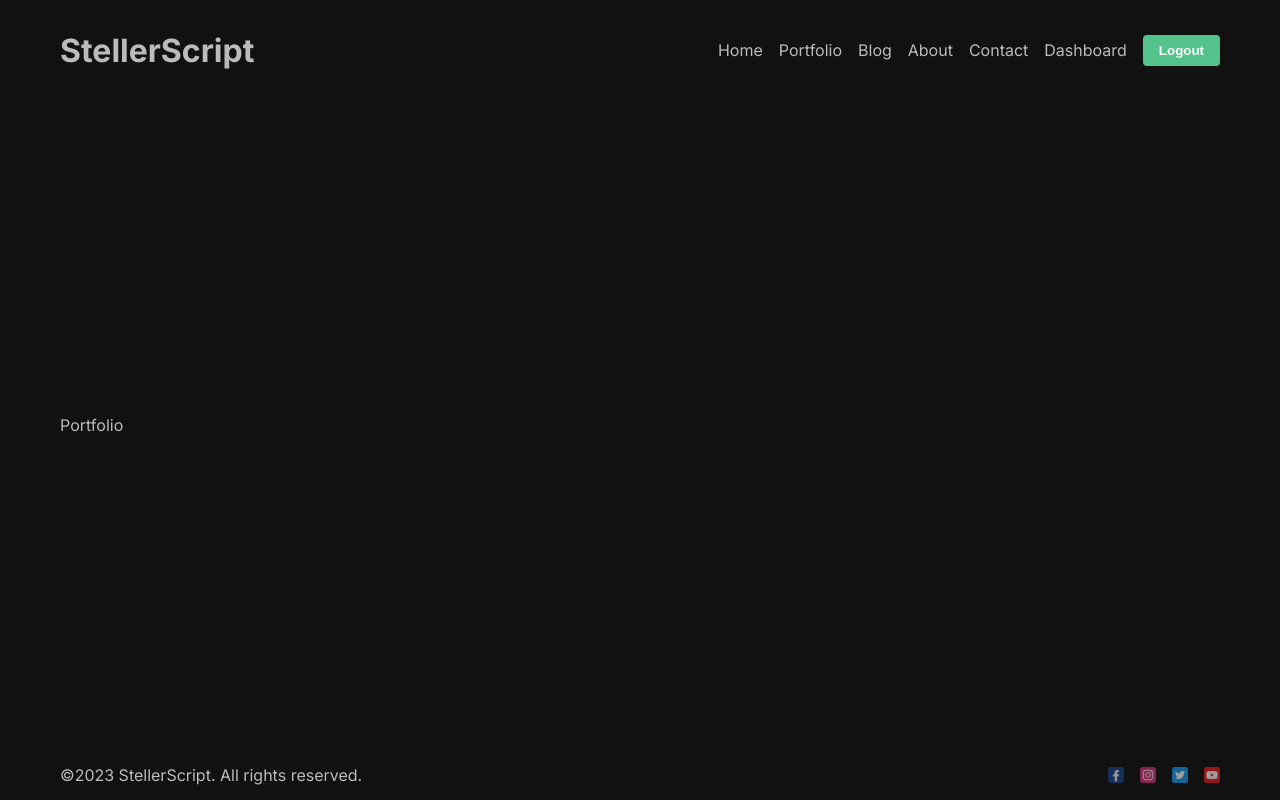
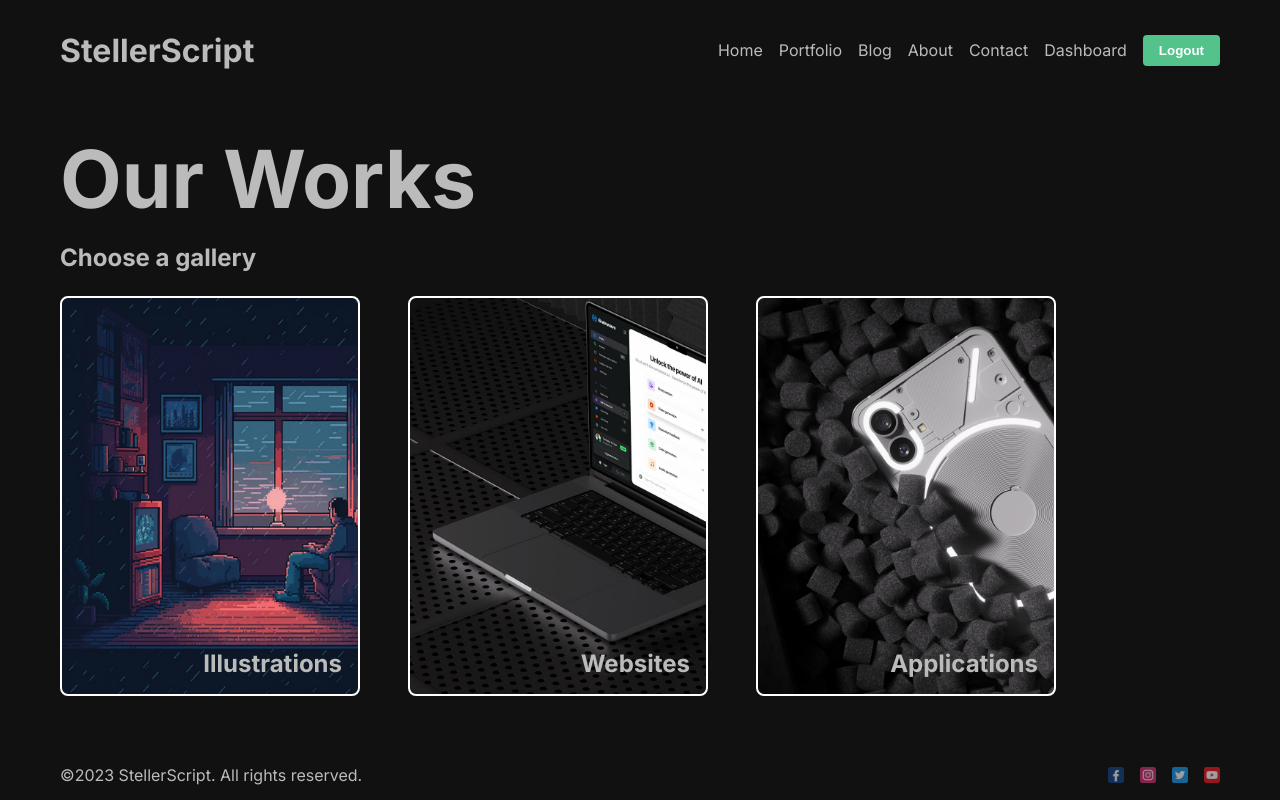
Before and after one commit to AB3116/StellerScript, a Next.js app: page /portfolio in a window 1280 px wide. Built offline with nearby package versions, Linux system fonts and the light colour scheme.

Commit message:
portfolio finished

```diff
--- a/src/app/contact/page.jsx
+++ b/src/app/contact/page.jsx
@@ -6,6 +6,8 @@ import Button from "@/components/button/Button";
 function Contact() {
   return (
     <main className={styles.container}>
+      <h1 className={styles.title}>Let&apos;s Keep in Touch</h1>
+      <div className={styles.imageFormContainer}>
         <section className={styles.imageContainer}>
           <Image
             src={ContactImg}
@@ -22,6 +24,7 @@ function Contact() {
             <Button url="#" text="Send" />
           </form>
         </section>
+      </div>
     </main>
   );
 }
--- a/src/app/contact/page.module.css
+++ b/src/app/contact/page.module.css
@@ -1,4 +1,14 @@
 .container {
+    display: grid;
+    row-gap: 4rem;
+}
+
+.title {
+    text-align: center;
+    font-size: 2.5rem;
+}
+
+.imageFormContainer {
     display: flex;
     align-items: center;
     gap: 4rem;
--- a/src/app/portfolio/[category]/page.jsx
+++ b/src/app/portfolio/[category]/page.jsx
@@ -1,8 +1,8 @@
 import React from 'react'
 
-function Category() {
+function Category({ params}) {
   return (
-    <div>Category</div>
+    <div>{params.category}</div>
   )
 }
 
--- /dev/null
+++ b/src/app/portfolio/layout.jsx
@@ -0,0 +1,12 @@
+import styles from "./page.module.css";
+
+function PortfolioLayout({ children }) {
+  return (
+    <div>
+      <h1  className={styles.mainTitle}>Our Works</h1>
+      {children}
+    </div>
+  );
+}
+
+export default PortfolioLayout;
--- a/src/app/portfolio/page.jsx
+++ b/src/app/portfolio/page.jsx
@@ -1,7 +1,23 @@
-import React from "react";
+import Link from "next/link";
+import styles from "./page.module.css";
 
 function Portfolio() {
-  return <div>Portfolio</div>;
+  return (
+    <menu className={styles.container}>
+      <h1 className={styles.selectTitle}>Choose a gallery</h1>
+      <div className={styles.items}>
+        <Link href="/portfolio/illustrations" className={styles.item}>
+          <span className={styles.title}>Illustrations</span>
+        </Link>
+        <Link href="/portfolio/websites" className={styles.item}>
+          <span className={styles.title}>Websites</span>
+        </Link>
+        <Link href="/portfolio/application" className={styles.item}>
+          <span className={styles.title}>Applications</span>
+        </Link>
+      </div>
+    </menu>
+  );
 }
 
 export default Portfolio;
--- a/src/app/portfolio/page.module.css
+++ b/src/app/portfolio/page.module.css
@@ -0,0 +1,47 @@
+.mainTitle {
+    font-size: 5rem;
+}
+
+.selectTitle {
+    margin: 1rem 0;
+    font-size: 1.5rem;
+}
+
+.items {
+    display: flex;
+    gap: 3rem;
+    margin: 1.5rem 0;
+}
+
+.item {
+    width: 300px;
+    height: 400px;
+    border: 2px solid white;
+    border-radius: 0.5rem;
+    position: relative;
+    background-size: cover !important;
+}
+
+.item:hover {
+    color: #51c283;
+}
+
+.item:nth-child(1) {
+    background: url('/illustration.png');
+}
+
+.item:nth-child(2) {
+    background: url('/websites.jpg');
+}
+
+.item:nth-child(3) {
+    background: url('/apps.jpg');
+}
+
+.title {
+    position: absolute;
+    right: 1rem;
+    bottom: 1rem;
+    font-size: 1.5rem;
+    font-weight: bold;
+}
```
Lines whose indentation alone changed are shown as unchanged.
